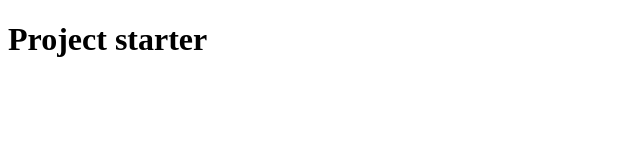
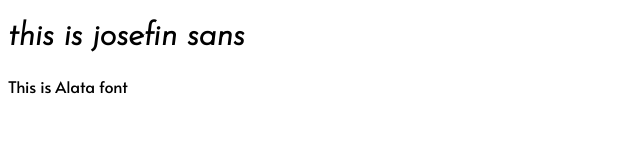
Before and after one commit to alann13/Loopstudios-Landing-Page, a website built with Vite: page index.html in a window 1280 px wide. Shown: the whole page, without its empty margins (0-640 px from the left). Built offline with nearby package versions, Linux system fonts and the light colour scheme.

Commit message:
feat: added fonts

```diff
--- a/index.html
+++ b/index.html
@@ -2,12 +2,20 @@
 <html lang="en">
   <head>
     <meta charset="UTF-8" />
+    <link rel="preconnect" href="https://fonts.googleapis.com" />
+    <link rel="preconnect" href="https://fonts.gstatic.com" crossorigin />
+    <link
+      href="https://fonts.googleapis.com/css2?family=Alata&family=Josefin+Sans:ital,wght@1,300&display=swap"
+      rel="stylesheet"
+    />
     <link rel="shortcut icon" type="image/jpg" href="favicon.png" />
+    <link rel="stylesheet" media="screen" href="src/styles/page.screen.css" />
     <meta name="viewport" content="width=device-width, initial-scale=1.0" />
     <title>loopstudios</title>
   </head>
   <body>
-    <h1>Project starter</h1>
+    <h1>this is josefin sans</h1>
+    <p>This is Alata font</p>
     <script type="module" src="/src/main.ts"></script>
   </body>
 </html>
--- /dev/null
+++ b/src/styles/page.screen.css
@@ -0,0 +1,7 @@
+h1 {
+  font-family: 'Josefin Sans', sans-serif;
+}
+
+p {
+  font-family: 'Alata', sans-serif;
+}
```
